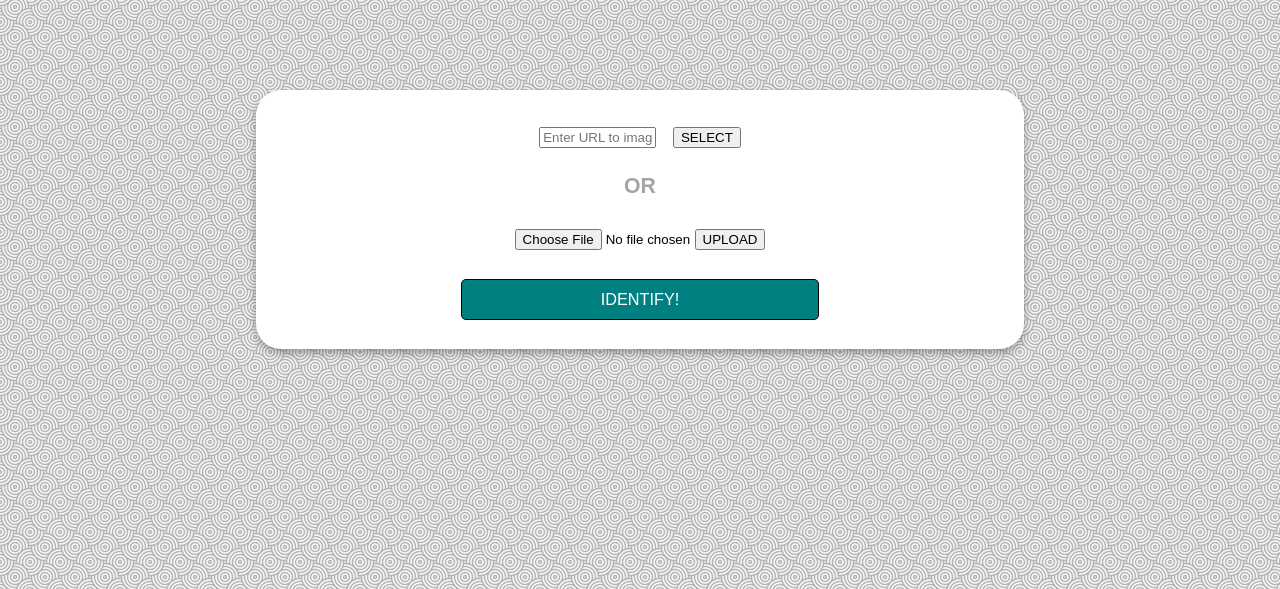
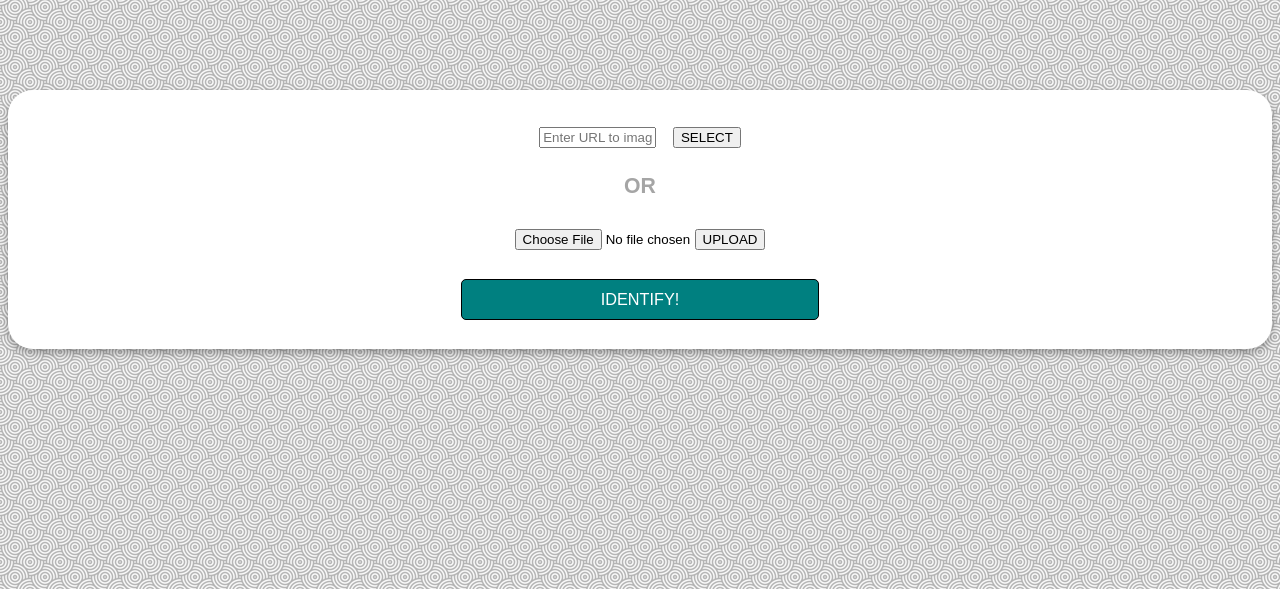
Before and after one commit to black-tul1p/ocr-site, a PHP site: page / in a window 1280 px wide. Shown: the part 143-732 px from the top of the page. Run offline with PHP 8.4, Linux system fonts and the light colour scheme.

Commit message:
Increased main card size

```diff
--- a/Styles/styles.css
+++ b/Styles/styles.css
@@ -53,7 +53,7 @@
 		background-color: #FFFFFF;
 
 		box-shadow: 0 4px 8px 0 rgba(0,0,0,0.3);
-		max-width: 60vw;
+		max-width: 100vw;
 		margin: auto;
 		text-align: center;
 		border-radius: 25px;
```
